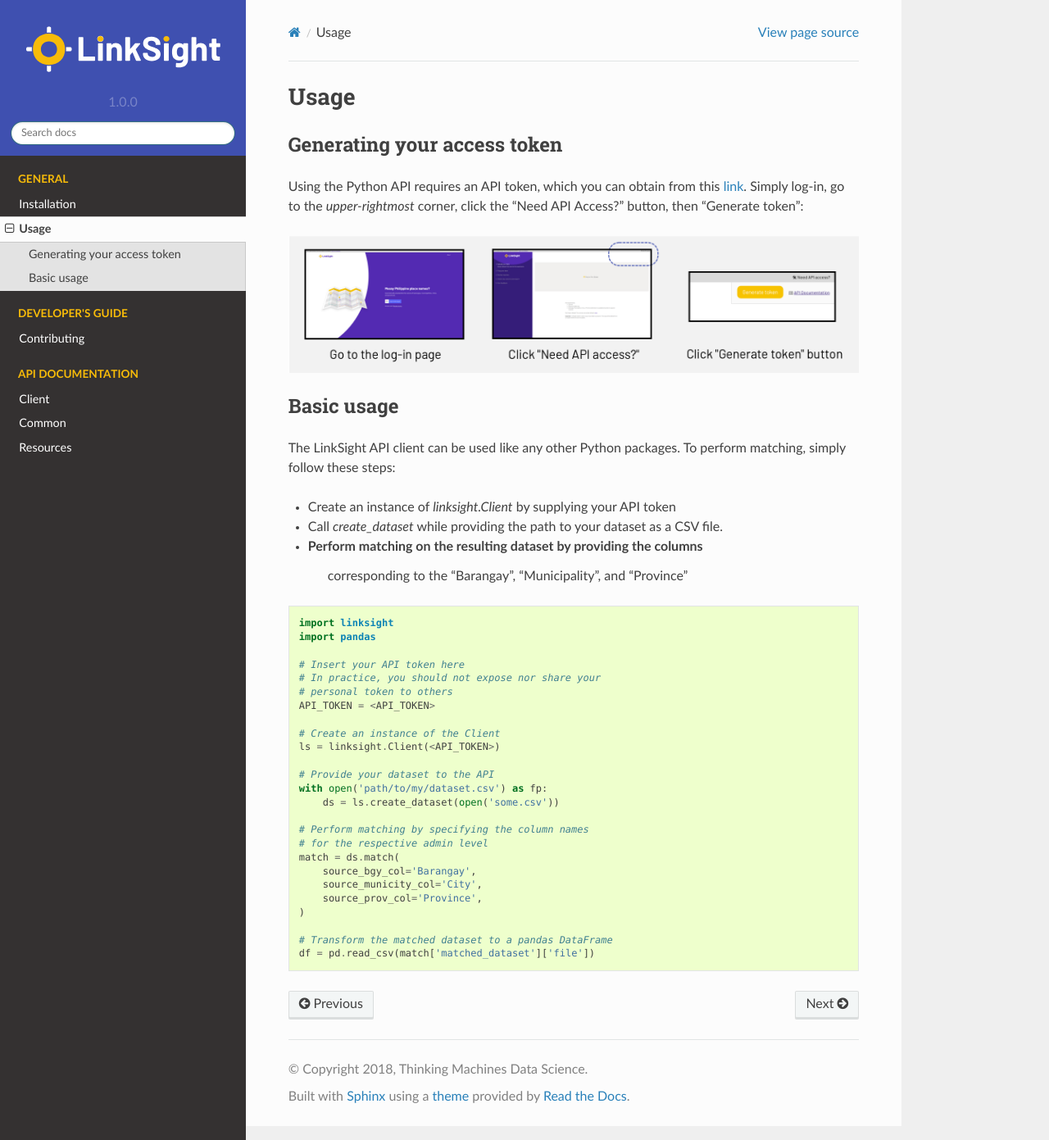
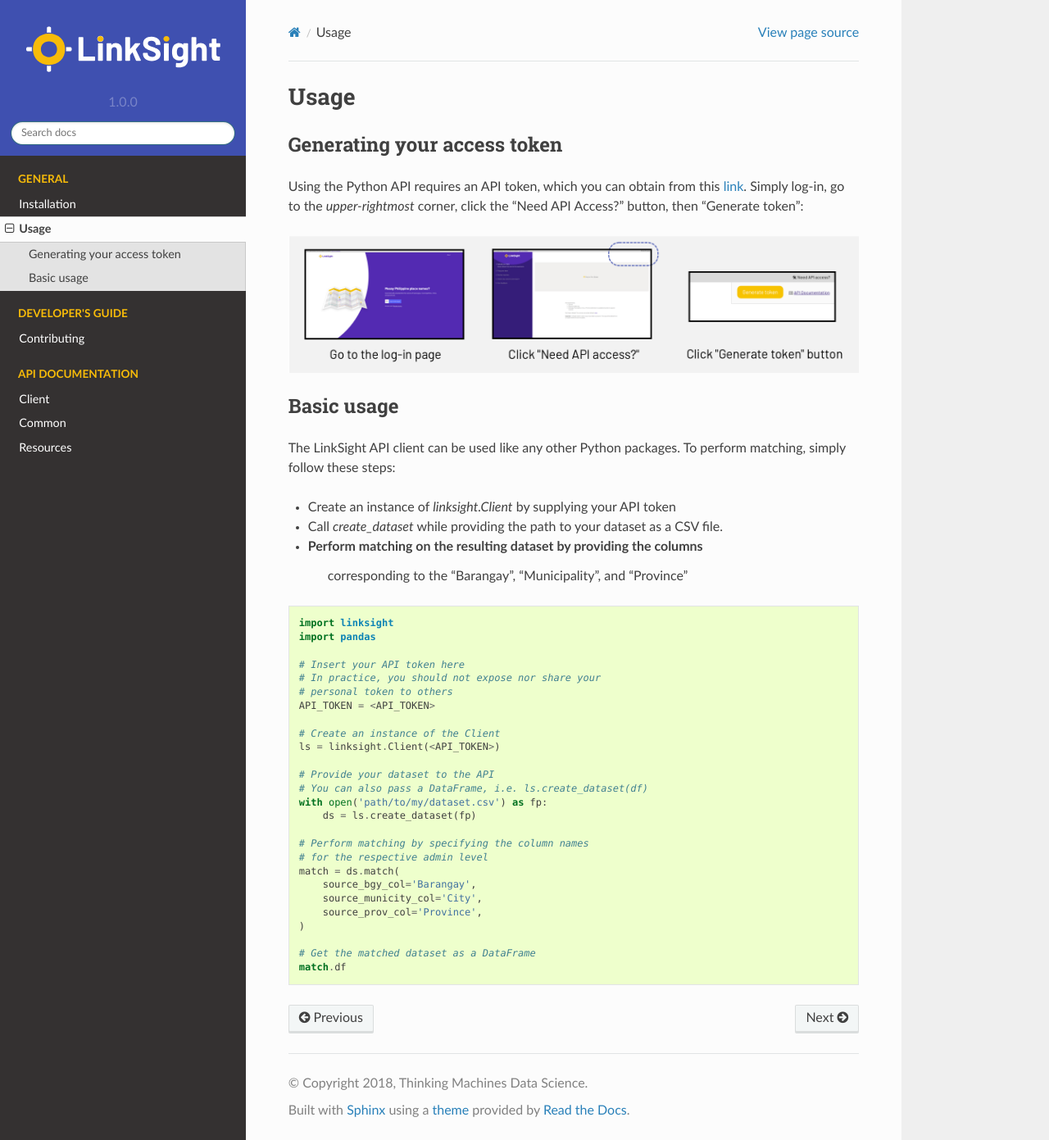
Before and after one commit to thinkingmachines/linksight-api-client, a Sphinx documentation site: the page built from docs/usage.rst, in a window 1280 px wide and 1391 px high. Shown: the whole window at 82% size. Built offline with Sphinx 7.4.7 and the Read the Docs theme 2.0.0, drawn with Linux system fonts in a browser that asks for light colours.

```diff
--- a/docs/usage.rst
+++ b/docs/usage.rst
@@ -37,8 +37,9 @@ matching, simply follow these steps:
    ls = linksight.Client(<API_TOKEN>)
 
    # Provide your dataset to the API
+   # You can also pass a DataFrame, i.e. ls.create_dataset(df)
    with open('path/to/my/dataset.csv') as fp:
-       ds = ls.create_dataset(open('some.csv'))
+       ds = ls.create_dataset(fp)
 
    # Perform matching by specifying the column names
    # for the respective admin level
@@ -48,5 +49,5 @@ matching, simply follow these steps:
        source_prov_col='Province',
    )
 
-   # Transform the matched dataset to a pandas DataFrame
-   df = pd.read_csv(match['matched_dataset']['file'])
+   # Get the matched dataset as a DataFrame
+   match.df
```
Also changed, not shown: README.md (+3 -2 lines).
